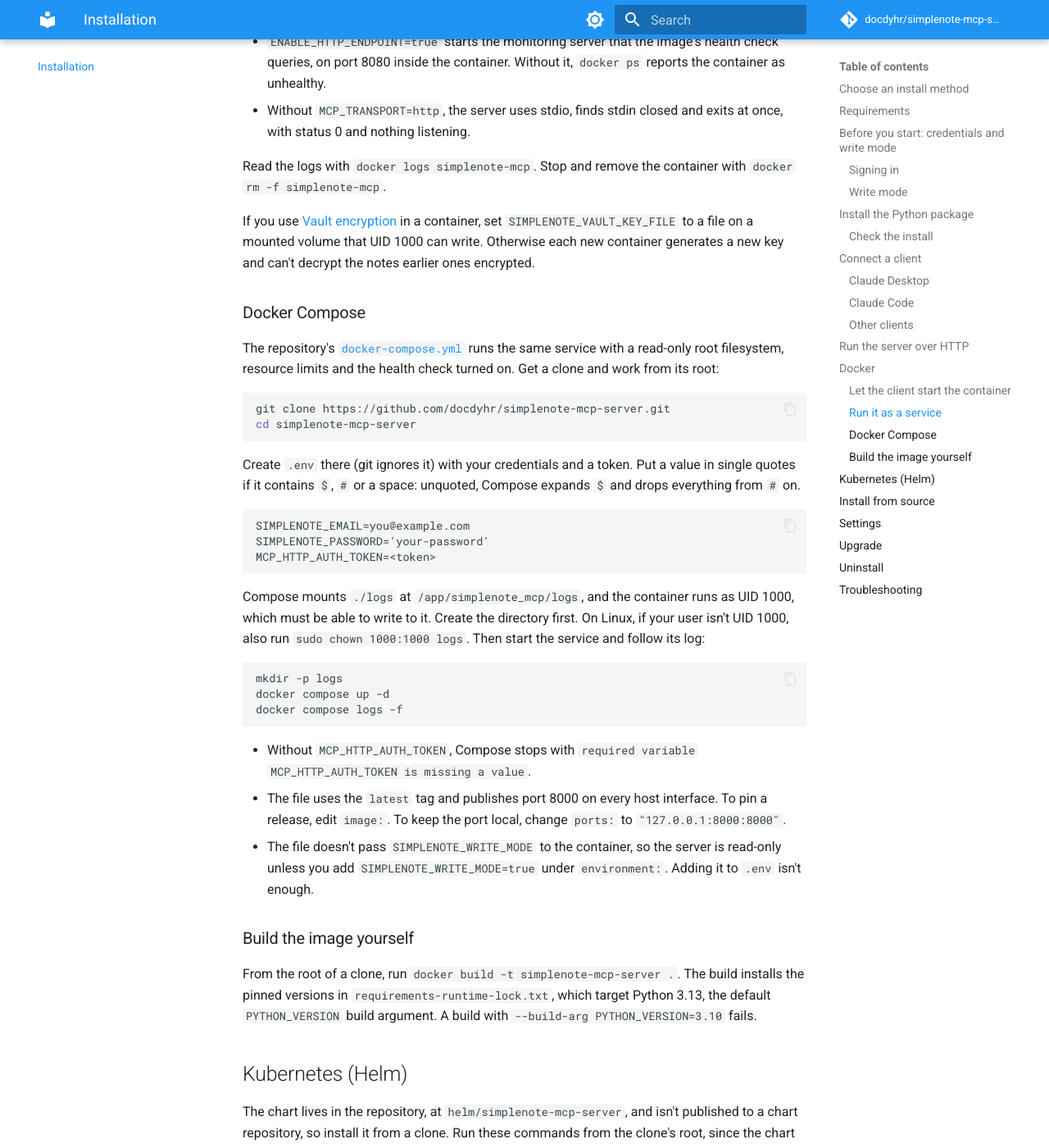
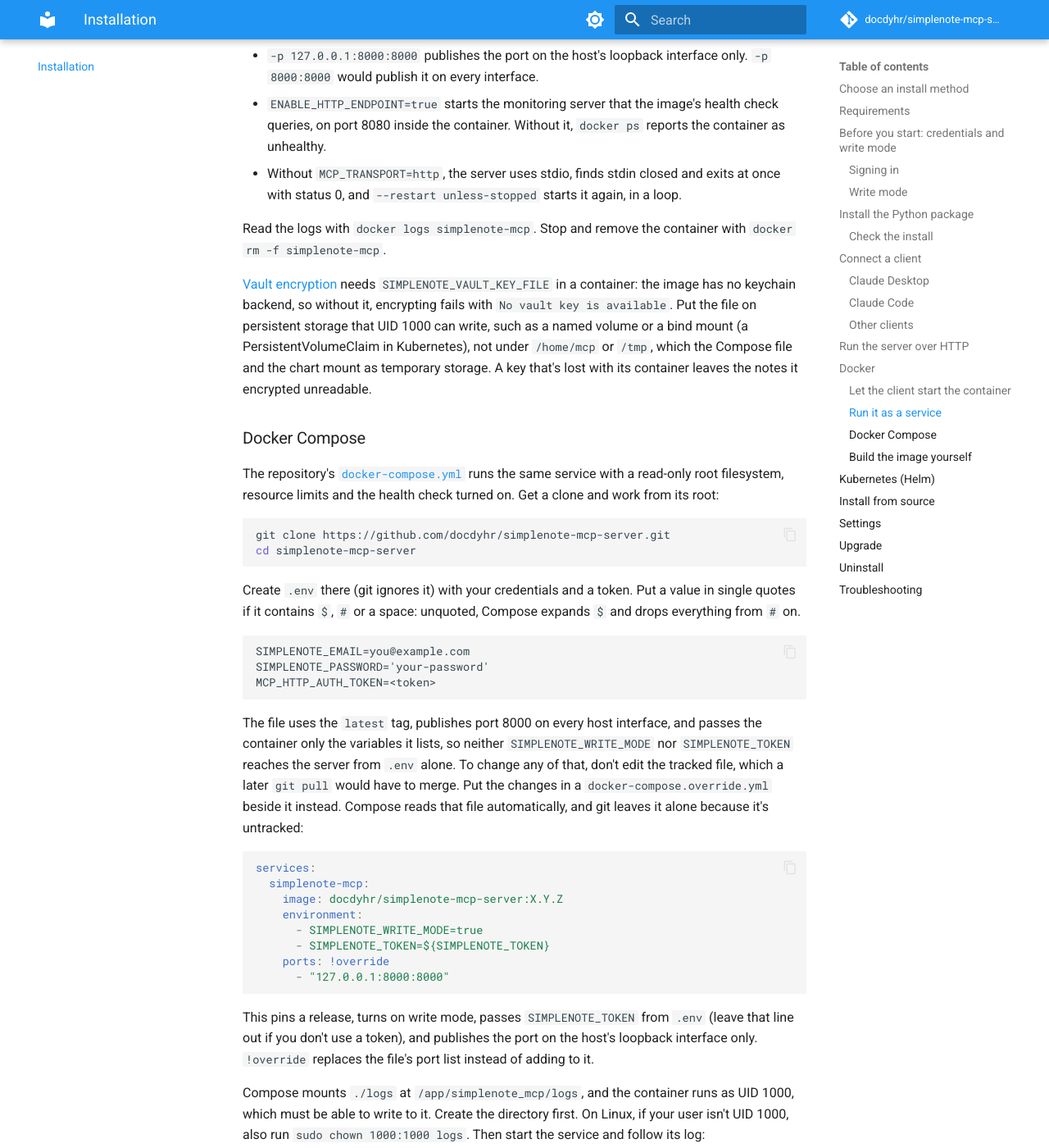
Before and after one commit to docdyhr/simplenote-mcp-server, an MkDocs documentation site: the page built from docs/installation.md, in a window 1280 px wide and 1400 px high, scrolled down 7296 px. Shown: the whole window at 82% size. Built offline with MkDocs 1.6.1 and Material for MkDocs 9.7.7, drawn with Linux system fonts in a browser that asks for light colours; comment, search, counter and statistics services are not loaded; some of the changed text lies outside the part shown.

Commit message:
docs: address the second review of the installation guide
- Vault in a container: the image has no keychain backend, so it needs
  SIMPLENOTE_VAULT_KEY_FILE on persistent storage, not under /home/mcp or
  /tmp, which are now temporary mounts.
- SIMPLENOTE_TOKEN for Compose (a docker-compose.override.yml, which also
  replaces editing the tracked file for the tag, ports and write mode) and
  for Helm (--set-string into the ConfigMap, with its plain-text caveat).
- A rejected cached token: how to clear it for each install method, since a
  Compose restart or a Helm rollout restart is what clears it there.
- MCP_HTTP_ALLOWED_HOSTS values exactly as clients send them, including a
  bare name for ports 80 and 443; anything else gets 421.
- Helm upgrade: why not --reuse-values. The keychain prompt's 5 seconds: run
  the security command once and choose Always Allow. The detached stdio
  container's restart loop. Link values.yaml instead of the stale chart
  README.

Co-Authored-By: Claude Opus 5.5 <noreply@anthropic.com>

````diff
--- a/docs/installation.md
+++ b/docs/installation.md
@@ -49,7 +49,9 @@ finds:
    as `_at_`.
 3. On macOS, the token of the signed-in Simplenote desktop app, read from your
    login keychain. macOS asks once whether to allow this. Answer within 5
-   seconds, or the server moves on to step 4 for that start.
+   seconds, or the server moves on to step 4 for that start. If that's too
+   short, run the `security` command below once in Terminal and choose
+   **Always Allow**: the server runs the same command.
 4. A sign-in with your email and password.
 
 The password is required even when the token comes from steps 1–3. A token
@@ -59,12 +61,14 @@ after Simplenote rejects it, so you have to delete the file yourself (see
 [Troubleshooting](#troubleshooting)).
 
 A container can't reach your keychain, and its token cache lives inside the
-container, so a new container signs in with your password. Password sign-in
+container, so a new container signs in with your password. With Compose, whose
+home directory is a temporary mount, so does every restart. Password sign-in
 goes to Simplenote's `auth.simperium.com`, which has been unreachable for long
 stretches before (see version 1.17.1 in the
 [changelog](https://github.com/docdyhr/simplenote-mcp-server/blob/main/CHANGELOG.md)).
-If sign-in fails, set `SIMPLENOTE_TOKEN`. On a Mac where the Simplenote app is
-signed in, this prints the app's token:
+If sign-in fails, set `SIMPLENOTE_TOKEN` (for Compose and Helm, see their
+sections below). On a Mac where the Simplenote app is signed in, this prints
+the app's token:
 
 ```bash
 security find-generic-password -s chalk-bump-f49 -a you@example.com -w
@@ -214,9 +218,11 @@ transport at `MCP_HTTP_PATH` (default `/mcp`). Other paths return 404.
   requests whose `Host` header names one of those (DNS-rebinding protection).
 - Bound to any other address, such as `0.0.0.0` in a container, it won't start
   unless `MCP_HTTP_AUTH_TOKEN` is set, and DNS-rebinding protection is off.
-  To turn it on, list in `MCP_HTTP_ALLOWED_HOSTS` the `Host` values clients
-  send, port included: `mcp.example.internal:8000`, or `mcp.example.internal:*`
-  for any port. The list then replaces the loopback default as well.
+  To turn it on, list in `MCP_HTTP_ALLOWED_HOSTS` each `Host` value exactly as
+  clients send it: `name:port` for a non-default port (or `name:*` for any
+  port), and the bare name for clients on port 80 or 443, such as those behind
+  a reverse proxy. Any other `Host` gets 421. The list then replaces the
+  loopback default as well.
 - While the protection is on, a request with an `Origin` header that isn't
   listed in `MCP_HTTP_ALLOWED_ORIGINS` gets 403. Browser-based clients send
   one, so list the origin of the page they run on, for example
@@ -335,15 +341,19 @@ Clients connect to `http://127.0.0.1:8000/mcp` with the token.
   health check queries, on port 8080 inside the container. Without it,
   `docker ps` reports the container as unhealthy.
 - Without `MCP_TRANSPORT=http`, the server uses stdio, finds stdin closed and
-  exits at once, with status 0 and nothing listening.
+  exits at once with status 0, and `--restart unless-stopped` starts it again,
+  in a loop.
 
 Read the logs with `docker logs simplenote-mcp`. Stop and remove the container
 with `docker rm -f simplenote-mcp`.
 
-If you use [Vault encryption](security/encryption-design.md) in a container,
-set `SIMPLENOTE_VAULT_KEY_FILE` to a file on a mounted volume that UID 1000 can
-write. Otherwise each new container generates a new key and can't decrypt the
-notes earlier ones encrypted.
+[Vault encryption](security/encryption-design.md) needs
+`SIMPLENOTE_VAULT_KEY_FILE` in a container: the image has no keychain backend,
+so without it, encrypting fails with `No vault key is available`. Put the file
+on persistent storage that UID 1000 can write, such as a named volume or a bind
+mount (a PersistentVolumeClaim in Kubernetes), not under `/home/mcp` or `/tmp`,
+which the Compose file and the chart mount as temporary storage. A key that's
+lost with its container leaves the notes it encrypted unreadable.
 
 ### Docker Compose
 
@@ -367,6 +377,30 @@ SIMPLENOTE_PASSWORD='your-password'
 MCP_HTTP_AUTH_TOKEN=<token>
 ```
 
+The file uses the `latest` tag, publishes port 8000 on every host interface,
+and passes the container only the variables it lists, so neither
+`SIMPLENOTE_WRITE_MODE` nor `SIMPLENOTE_TOKEN` reaches the server from `.env`
+alone. To change any of that, don't edit the tracked file, which a later
+`git pull` would have to merge. Put the changes in a
+`docker-compose.override.yml` beside it instead. Compose reads that file
+automatically, and git leaves it alone because it's untracked:
+
+```yaml
+services:
+  simplenote-mcp:
+    image: docdyhr/simplenote-mcp-server:X.Y.Z
+    environment:
+      - SIMPLENOTE_WRITE_MODE=true
+      - SIMPLENOTE_TOKEN=${SIMPLENOTE_TOKEN}
+    ports: !override
+      - "127.0.0.1:8000:8000"
+```
+
+This pins a release, turns on write mode, passes `SIMPLENOTE_TOKEN` from
+`.env` (leave that line out if you don't use a token), and publishes the port
+on the host's loopback interface only. `!override` replaces the file's port
+list instead of adding to it.
+
 Compose mounts `./logs` at `/app/simplenote_mcp/logs`, and the container runs
 as UID 1000, which must be able to write to it. Create the directory first. On
 Linux, if your user isn't UID 1000, also run `sudo chown 1000:1000 logs`. Then
@@ -378,14 +412,8 @@ docker compose up -d
 docker compose logs -f
 ```
 
-- Without `MCP_HTTP_AUTH_TOKEN`, Compose stops with
-  `required variable MCP_HTTP_AUTH_TOKEN is missing a value`.
-- The file uses the `latest` tag and publishes port 8000 on every host
-  interface. To pin a release, edit `image:`. To keep the port local, change
-  `ports:` to `"127.0.0.1:8000:8000"`.
-- The file doesn't pass `SIMPLENOTE_WRITE_MODE` to the container, so the server
-  is read-only unless you add `SIMPLENOTE_WRITE_MODE=true` under
-  `environment:`. Adding it to `.env` isn't enough.
+Without `MCP_HTTP_AUTH_TOKEN`, Compose stops with
+`required variable MCP_HTTP_AUTH_TOKEN is missing a value`.
 
 ### Build the image yourself
 
@@ -430,7 +458,10 @@ values, and Helm keeps them in the release.
 
 To turn on write mode, add
 `--set-string configMap.data.SIMPLENOTE_WRITE_MODE=true`. Use `--set-string`
-rather than `--set`, because ConfigMap values must be strings.
+rather than `--set`, because ConfigMap values must be strings. The chart
+doesn't read `SIMPLENOTE_TOKEN` from the Secret. If password sign-in fails in
+the cluster, `--set-string configMap.data.SIMPLENOTE_TOKEN=<token>` passes a
+token, but it sits in the ConfigMap in plain text.
 
 To reach the service from your machine, forward the port, then connect to
 `http://127.0.0.1:8000/mcp` with the token:
@@ -445,9 +476,9 @@ The service takes the release name when that name contains
 The pod's root filesystem is read-only, so the chart mounts writable volumes at
 `/tmp`, the log directory and the home directory, where the server writes at
 startup. If you override `volumes` or `volumeMounts`, keep all three entries:
-an override replaces the whole list. The
-[chart README](https://github.com/docdyhr/simplenote-mcp-server/blob/main/helm/simplenote-mcp-server/README.md)
-lists the chart's other values.
+an override replaces the whole list. The chart's
+[`values.yaml`](https://github.com/docdyhr/simplenote-mcp-server/blob/main/helm/simplenote-mcp-server/values.yaml)
+lists its other settings, with comments.
 
 ## Install from source
 
@@ -493,7 +524,7 @@ The variables you're most likely to set. Only the credentials are required.
 | `MCP_TRANSPORT` | `stdio` | `stdio` or `http`. |
 | `MCP_HTTP_HOST`, `MCP_HTTP_PORT`, `MCP_HTTP_PATH` | `127.0.0.1`, `8000`, `/mcp` | Where the HTTP transport listens. |
 | `MCP_HTTP_AUTH_TOKEN` | – | Bearer token for the HTTP transport. Required when `MCP_HTTP_HOST` isn't loopback. |
-| `MCP_HTTP_ALLOWED_HOSTS` | – | Comma-separated `Host` values to accept, each with its port or `:*`. Turns on DNS-rebinding protection for a non-loopback bind, and replaces the loopback default. |
+| `MCP_HTTP_ALLOWED_HOSTS` | – | Comma-separated `Host` values to accept, exactly as clients send them: `name:port`, `name:*`, or a bare name for port 80 or 443. Turns on DNS-rebinding protection for a non-loopback bind, and replaces the loopback default. |
 | `MCP_HTTP_ALLOWED_ORIGINS` | – | Comma-separated `Origin` values to accept while DNS-rebinding protection is on. Any other `Origin` gets 403. |
 | `ENABLE_HTTP_ENDPOINT` | `false` | `true` starts the monitoring server (`/health`, `/ready`, `/metrics`). |
 | `HTTP_HOST`, `HTTP_PORT` | `127.0.0.1`, `8080` | Where the monitoring server listens. |
@@ -508,8 +539,8 @@ The variables you're most likely to set. Only the credentials are required.
 | uv | `uv tool upgrade simplenote-mcp-server`. With `uvx`, `uvx simplenote-mcp-server@latest` fetches the newest release. |
 | pip | `~/.venvs/simplenote-mcp/bin/pip install --upgrade simplenote-mcp-server` |
 | Docker | Change the tag in your config or command to the new release. |
-| Docker Compose | In the clone, `git pull`, then `docker compose pull` and `docker compose up -d`. |
-| Helm | In the clone, `git pull`, then run `helm upgrade` with the release name, chart path and `--set` flags you installed with. |
+| Docker Compose | In the clone, `git pull`. Change the tag in `docker-compose.override.yml` to the new release, or, if you run `latest`, run `docker compose pull`. Then `docker compose up -d`. |
+| Helm | In the clone, `git pull`, then run `helm upgrade` with the release name, chart path and `--set` flags you installed with. Don't add `--reuse-values`: it keeps the defaults of the chart you installed, so changes to them, such as the writable home directory, never arrive. `--reset-then-reuse-values` takes the new defaults and keeps your earlier `--set` values. |
 
 Then restart the client. The
 [changelog](https://github.com/docdyhr/simplenote-mcp-server/blob/main/CHANGELOG.md)
@@ -560,9 +591,16 @@ the Simplenote app so the server can use its token. Elsewhere, set
 
 **Tools find no notes, and the log shows
 `Login to Simplenote API failed! Check Token.`** Simplenote rejected the token,
-and the server keeps running with an empty cache. Delete the cached token,
-`~/.config/simplenote-mcp/<email>.token`, or replace `SIMPLENOTE_TOKEN` if you
-set it, and restart the client.
+and the server keeps running with an empty cache. If you set `SIMPLENOTE_TOKEN`,
+replace it. Otherwise clear the cached token and restart:
+
+- Python package: delete `~/.config/simplenote-mcp/<email>.token` and restart
+  the client.
+- Docker Compose: `docker compose restart`. The cache is on a temporary mount,
+  so a restart clears it.
+- Helm: `kubectl rollout restart deployment/simplenote-mcp-server`, which
+  replaces the pods and their volumes.
+- A container started with `docker run -d`: remove it and run it again.
 
 **Tools that create or change notes are missing.** Write mode is off. Set
 `SIMPLENOTE_WRITE_MODE=true` and restart the client.
````
